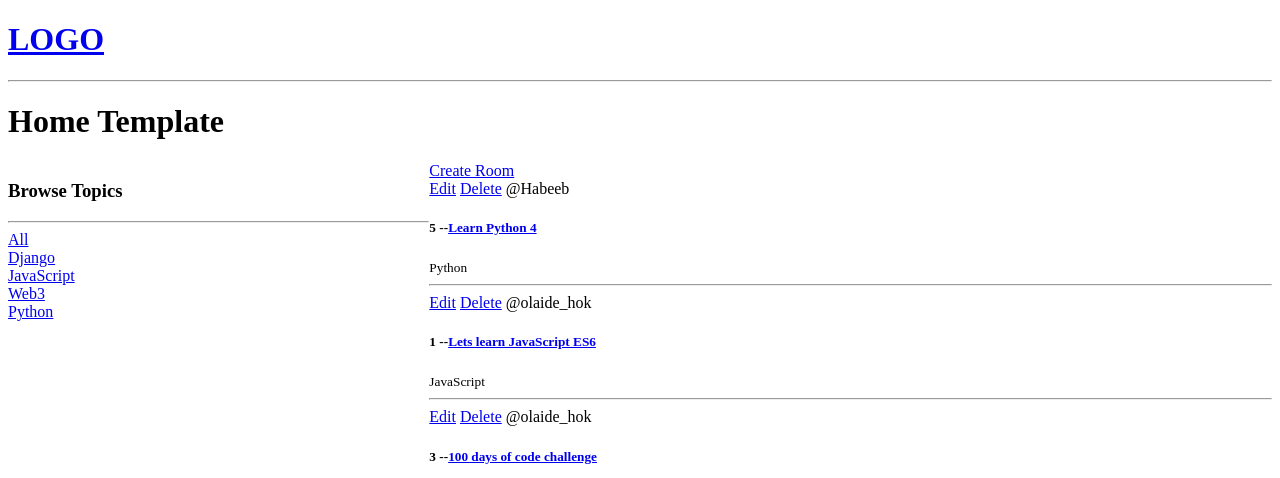
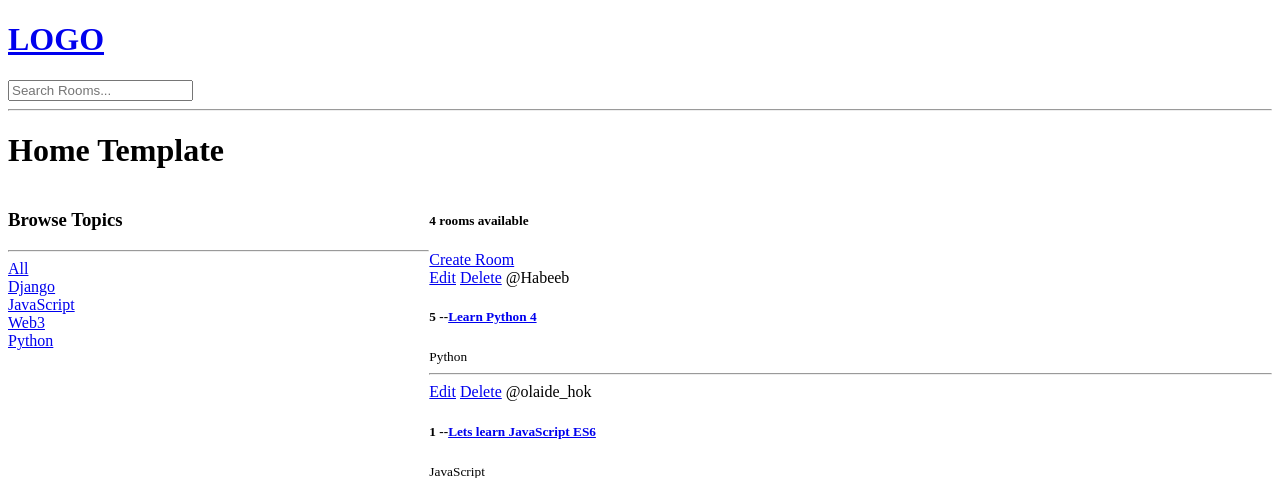
Before and after one commit to olaide-hok/django-studymate, a Django app: page / in a window 1280 px wide. Shown: the top 478 px of the page. Run offline with Django 4.2, Linux system fonts and the light colour scheme; data comes from the database, SQL or seed files in the repository.

Commit message:
Add search box for query and room count

```diff
--- a/base/templates/base/home.html
+++ b/base/templates/base/home.html
@@ -28,6 +28,7 @@
   </div>
 
   <div>
+      <h5>{{room_count}} rooms available</h5>
     <a href="{% url 'create-room' %}">Create Room</a>
     <div>
       {% for room in rooms %}
--- a/base/views.py
+++ b/base/views.py
@@ -1,4 +1,5 @@
 from django.shortcuts import render, redirect
+from django.db.models import Q
 from .models import Room, Topic
 from .forms import RoomForm
 
@@ -13,11 +14,16 @@ from .forms import RoomForm
 
 def home(request):
     q = request.GET.get('q') if request.GET.get('q') != None else ''
-    rooms = Room.objects.filter(topic__name__icontains=q)
+    rooms = Room.objects.filter(
+        Q(topic__name__icontains=q) |
+        Q(name__icontains=q) |
+        Q(description__icontains=q)
+        )
 
     topics = Topic.objects.all()
+    room_count = rooms.count()
 
-    context = {'rooms': rooms, 'topics':topics}
+    context = {'rooms': rooms, 'topics':topics, 'room_count': room_count}
     return render(request, 'base/home.html', context)
 
 def room(request, pk):
--- a/templates/navbar.html
+++ b/templates/navbar.html
@@ -1,4 +1,7 @@
 <a href="/">
     <h1>LOGO</h1>
 </a>
+<form method="GET" action="{% url 'home' %}">
+    <input type="text" name="q" placeholder="Search Rooms..." />
+</form>
 <hr>
```
